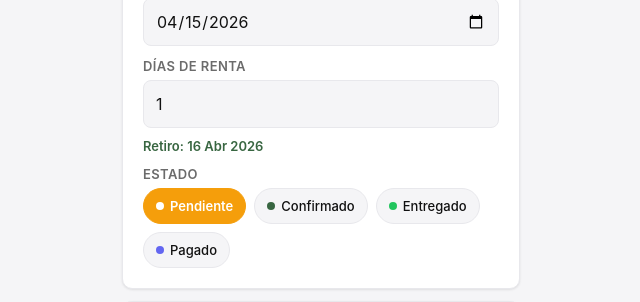
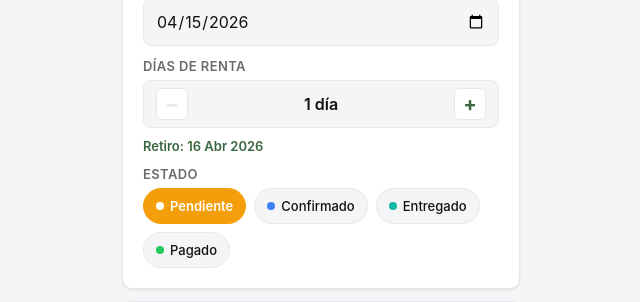
Before and after one commit to esdrasclth/EventOS, a React (Vite) app: page /nueva in a window 1280 px wide. Shown: the part 202-504 px from the top of the page, without its empty margins (319-959 px from the left). Built offline with nearby package versions, Linux system fonts and the light colour scheme; no server answers; sample sign-in values are in the browser's storage; what @react-pdf/renderer would draw is missing.

Commit message:
feat: flujo de estados completo, cancelaciones y días de renta

```diff
--- a/src/components/OrdenCard.tsx
+++ b/src/components/OrdenCard.tsx
@@ -10,10 +10,11 @@ interface Props {
 }
 
 const ESTADO_MAP = {
-  pendiente: { label: 'Pendiente', color: '#F59E0B' },
-  confirmado: { label: 'Confirmado', color: '#386641' },
-  entregado: { label: 'Entregado', color: '#22C55E' },
-  pagado: { label: 'Pagado', color: '#6366F1' },
+  pendiente:  { label: 'Pendiente',  color: '#F59E0B' },
+  confirmado: { label: 'Confirmado', color: '#3B82F6' },
+  entregado:  { label: 'Entregado',  color: '#14B8A6' },
+  pagado:     { label: 'Pagado',     color: '#22C55E' },
+  cancelado:  { label: 'Cancelado',  color: '#EF4444' },
 };
 
 function formatDate(dateStr: string): string {
@@ -29,7 +30,8 @@ function formatCurrency(amount: number): string {
 const OrdenCard: React.FC<Props> = ({ orden, animationDelay = 0 }) => {
   const navigate = useNavigate();
   const estado = ESTADO_MAP[orden.estado] ?? ESTADO_MAP.pendiente;
-  const totalItems = orden.items.reduce((sum, i) => sum + i.cantidad, 0);
+  const totalProductos = orden.items.length;
+  const totalUnidades = orden.items.reduce((sum, i) => sum + i.cantidad, 0);
 
   return (
     <article
@@ -63,7 +65,7 @@ const OrdenCard: React.FC<Props> = ({ orden, animationDelay = 0 }) => {
         <div className={styles.footer}>
           <span className={styles.metaItem}>
             <Package size={12} />
-            {totalItems} productos
+            {totalProductos} producto{totalProductos !== 1 ? 's' : ''} · {totalUnidades} uds.
           </span>
           <span className={styles.total}>{formatCurrency(orden.total)}</span>
         </div>
--- a/src/pages/Actividad.tsx
+++ b/src/pages/Actividad.tsx
@@ -11,10 +11,11 @@ import { exportToExcel } from '../services/exportExcel';
 import styles from './Actividad.module.css';
 
 const ESTADO_MAP = {
-  pendiente: { label: 'Pendiente', color: '#F59E0B', bg: '#FEF3C7' },
-  confirmado: { label: 'Confirmado', color: '#386641', bg: '#EBF3EC' },
-  entregado: { label: 'Entregado', color: '#22C55E', bg: '#DCFCE7' },
-  pagado: { label: 'Pagado', color: '#6366F1', bg: '#EEF2FF' },
+  pendiente:  { label: 'Pendiente',  color: '#F59E0B', bg: '#FEF3C7' },
+  confirmado: { label: 'Confirmado', color: '#3B82F6', bg: '#EFF6FF' },
+  entregado:  { label: 'Entregado',  color: '#14B8A6', bg: '#F0FDFA' },
+  pagado:     { label: 'Pagado',     color: '#22C55E', bg: '#DCFCE7' },
+  cancelado:  { label: 'Cancelado',  color: '#EF4444', bg: '#FEE2E2' },
 };
 
 function formatCurrency(amount: number): string {
--- a/src/pages/DetalleOrden.module.css
+++ b/src/pages/DetalleOrden.module.css
@@ -337,6 +337,27 @@
   box-shadow: var(--shadow-primary);
 }
 
+.btnDanger {
+  background: var(--color-danger-bg);
+  color: var(--color-danger);
+  border: 1.5px solid rgba(239,68,68,0.3);
+  box-shadow: none;
+}
+
+.btnDone {
+  background: #DCFCE7;
+  color: #22C55E;
+  box-shadow: none;
+  cursor: default;
+}
+
+.btnCancelled {
+  background: var(--color-danger-bg);
+  color: var(--color-danger);
+  box-shadow: none;
+  cursor: default;
+}
+
 .btnDisabled {
   background: var(--color-success-bg);
   color: var(--color-success);
--- a/src/pages/NuevaOrden.module.css
+++ b/src/pages/NuevaOrden.module.css
@@ -90,6 +90,51 @@
   color: var(--color-text-secondary);
   text-transform: uppercase;
   letter-spacing: 0.4px;
+}
+
+.diasRentaControl {
+  display: flex;
+  align-items: center;
+  gap: var(--space-md);
+  height: 48px;
+  padding: 0 var(--space-md);
+  border-radius: var(--radius-lg);
+  border: 1.5px solid var(--color-border);
+  background: var(--color-bg);
+}
+
+.diasBtn {
+  width: 32px;
+  height: 32px;
+  border-radius: var(--radius-md);
+  background: var(--color-white);
+  border: 1.5px solid var(--color-border);
+  font-size: var(--font-size-lg);
+  font-weight: 700;
+  color: var(--color-primary);
+  display: flex;
+  align-items: center;
+  justify-content: center;
+  flex-shrink: 0;
+  transition: background var(--transition-fast), border-color var(--transition-fast);
+}
+
+.diasBtn:active:not(:disabled) {
+  background: var(--color-primary-bg);
+  border-color: var(--color-primary);
+}
+
+.diasBtn:disabled {
+  color: var(--color-border);
+  cursor: not-allowed;
+}
+
+.diasValue {
+  flex: 1;
+  text-align: center;
+  font-size: var(--font-size-base);
+  font-weight: 600;
+  color: var(--color-text);
 }
 
 .fechaRetiroHint {
--- a/src/pages/NuevaOrden.tsx
+++ b/src/pages/NuevaOrden.tsx
@@ -13,10 +13,10 @@ import ItemRow from '../components/ItemRow';
 import styles from './NuevaOrden.module.css';
 
 const ESTADOS: { value: EstadoOrden; label: string; color: string }[] = [
-  { value: 'pendiente', label: 'Pendiente', color: '#F59E0B' },
-  { value: 'confirmado', label: 'Confirmado', color: '#386641' },
-  { value: 'entregado', label: 'Entregado', color: '#22C55E' },
-  { value: 'pagado', label: 'Pagado', color: '#6366F1' },
+  { value: 'pendiente',  label: 'Pendiente',  color: '#F59E0B' },
+  { value: 'confirmado', label: 'Confirmado', color: '#3B82F6' },
+  { value: 'entregado',  label: 'Entregado',  color: '#14B8A6' },
+  { value: 'pagado',     label: 'Pagado',     color: '#22C55E' },
 ];
 
 function calcularFechaRetiro(fecha: string, diasRenta: number): string {
@@ -172,21 +172,27 @@ const NuevaOrden: React.FC = () => {
 
           <div className={styles.field}>
             <label className={styles.label}>Días de renta</label>
-            <input
-              className={styles.input}
-              type="number"
-              min={1}
-              max={30}
-              value={form.diasRenta}
-              onChange={(e) => {
-                const dias = Math.max(1, parseInt(e.target.value) || 1);
-                setForm((prev) => ({
-                  ...prev,
-                  diasRenta: dias,
-                  fechaRetiro: calcularFechaRetiro(prev.fecha, dias),
-                }));
-              }}
-            />
+            <div className={styles.diasRentaControl}>
+              <button
+                type="button"
+                className={styles.diasBtn}
+                onClick={() => {
+                  const dias = Math.max(1, form.diasRenta - 1);
+                  setForm((prev) => ({ ...prev, diasRenta: dias, fechaRetiro: calcularFechaRetiro(prev.fecha, dias) }));
+                }}
+                disabled={form.diasRenta <= 1}
+              >−</button>
+              <span className={styles.diasValue}>{form.diasRenta} día{form.diasRenta !== 1 ? 's' : ''}</span>
+              <button
+                type="button"
+                className={styles.diasBtn}
+                onClick={() => {
+                  const dias = Math.min(30, form.diasRenta + 1);
+                  setForm((prev) => ({ ...prev, diasRenta: dias, fechaRetiro: calcularFechaRetiro(prev.fecha, dias) }));
+                }}
+                disabled={form.diasRenta >= 30}
+              >+</button>
+            </div>
             {form.fechaRetiro && (
               <p className={styles.fechaRetiroHint}>
                 Retiro: {(() => {
--- a/src/services/exportPdf.tsx
+++ b/src/services/exportPdf.tsx
@@ -157,9 +157,11 @@ const styles = StyleSheet.create({
 });
 
 const ESTADO_COLORS: Record<string, string> = {
-  pendiente: '#F59E0B',
-  confirmado: '#386641',
-  entregado: '#22C55E',
+  pendiente:  '#F59E0B',
+  confirmado: '#3B82F6',
+  entregado:  '#14B8A6',
+  pagado:     '#22C55E',
+  cancelado:  '#EF4444',
 };
 
 function formatDate(dateStr: string): string {
--- a/src/services/firebase.ts
+++ b/src/services/firebase.ts
@@ -124,6 +124,29 @@ export async function updateOrden(id: string, data: Partial<OrdenFormData>): Pro
   });
 }
 
+export async function avanzarEstadoOrden(id: string, nuevoEstado: string): Promise<void> {
+  const audit = currentAudit();
+  const auditKey: Record<string, string> = {
+    confirmado: 'confirmadoPor',
+    entregado: 'entregadoPor',
+    pagado: 'pagadoPor',
+    cancelado: 'canceladoPor',
+  };
+  if (USE_MOCK_DATA) {
+    const orden = mockData.find((o) => o.id === id);
+    if (orden) {
+      (orden as unknown as Record<string, unknown>).estado = nuevoEstado;
+      if (audit && auditKey[nuevoEstado]) (orden as unknown as Record<string, unknown>)[auditKey[nuevoEstado]] = audit;
+    }
+    return;
+  }
+  await updateDoc(doc(db, 'ordenes', id), {
+    estado: nuevoEstado,
+    ...(audit ? { modificadoPor: audit } : {}),
+    ...(audit && auditKey[nuevoEstado] ? { [auditKey[nuevoEstado]]: audit } : {}),
+  });
+}
+
 export async function deleteOrden(id: string): Promise<void> {
   if (USE_MOCK_DATA) {
     mockData = mockData.filter((o) => o.id !== id);
--- a/src/types.ts
+++ b/src/types.ts
@@ -4,7 +4,7 @@ export interface ItemOrden {
   precio: number;
 }
 
-export type EstadoOrden = 'pendiente' | 'confirmado' | 'entregado' | 'pagado';
+export type EstadoOrden = 'pendiente' | 'confirmado' | 'entregado' | 'pagado' | 'cancelado';
 
 export interface AuditInfo {
   uid: string;
@@ -28,6 +28,10 @@ export interface Orden {
   imagenUrl: string;
   creadoEn: string;
   creadoPor?: AuditInfo;
+  confirmadoPor?: AuditInfo;
+  entregadoPor?: AuditInfo;
+  pagadoPor?: AuditInfo;
+  canceladoPor?: AuditInfo;
   modificadoPor?: AuditInfo;
 }
 
```
Also changed, not shown: src/pages/DetalleOrden.tsx (+99 -29 lines).
